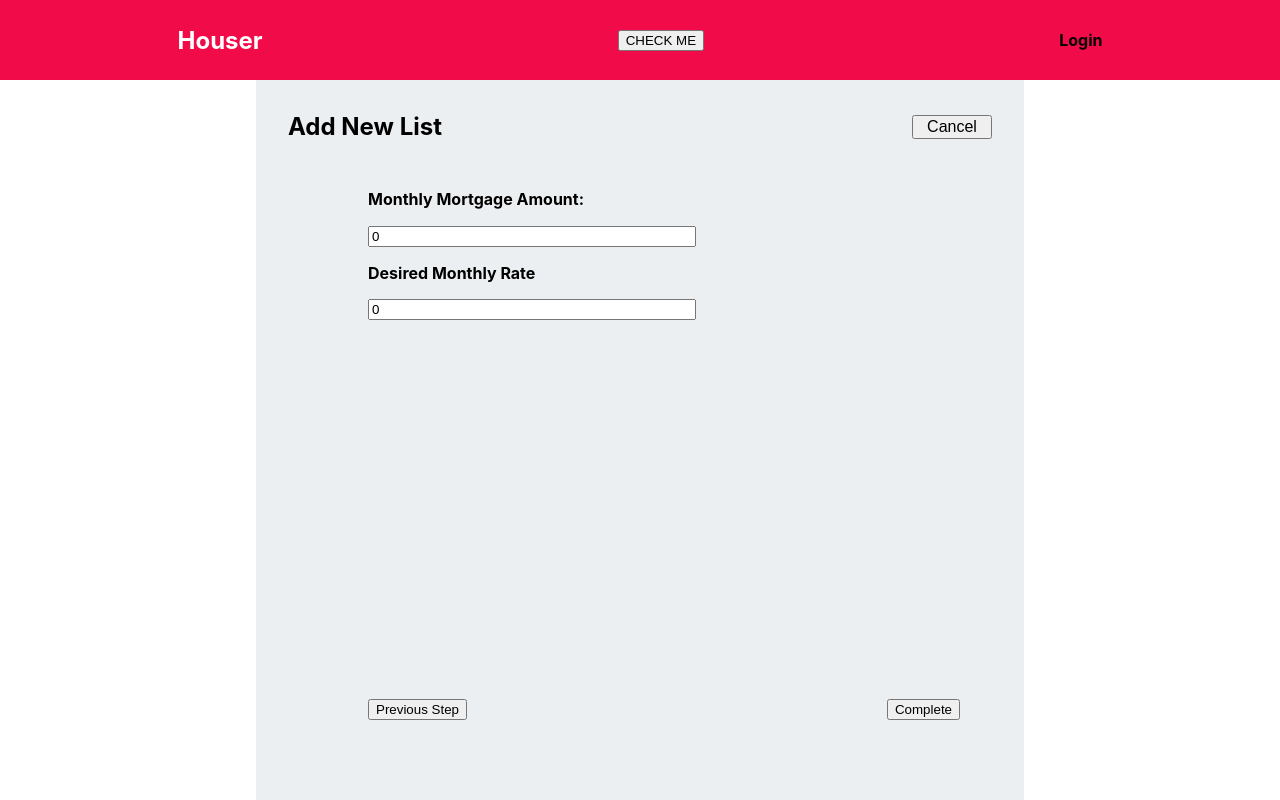
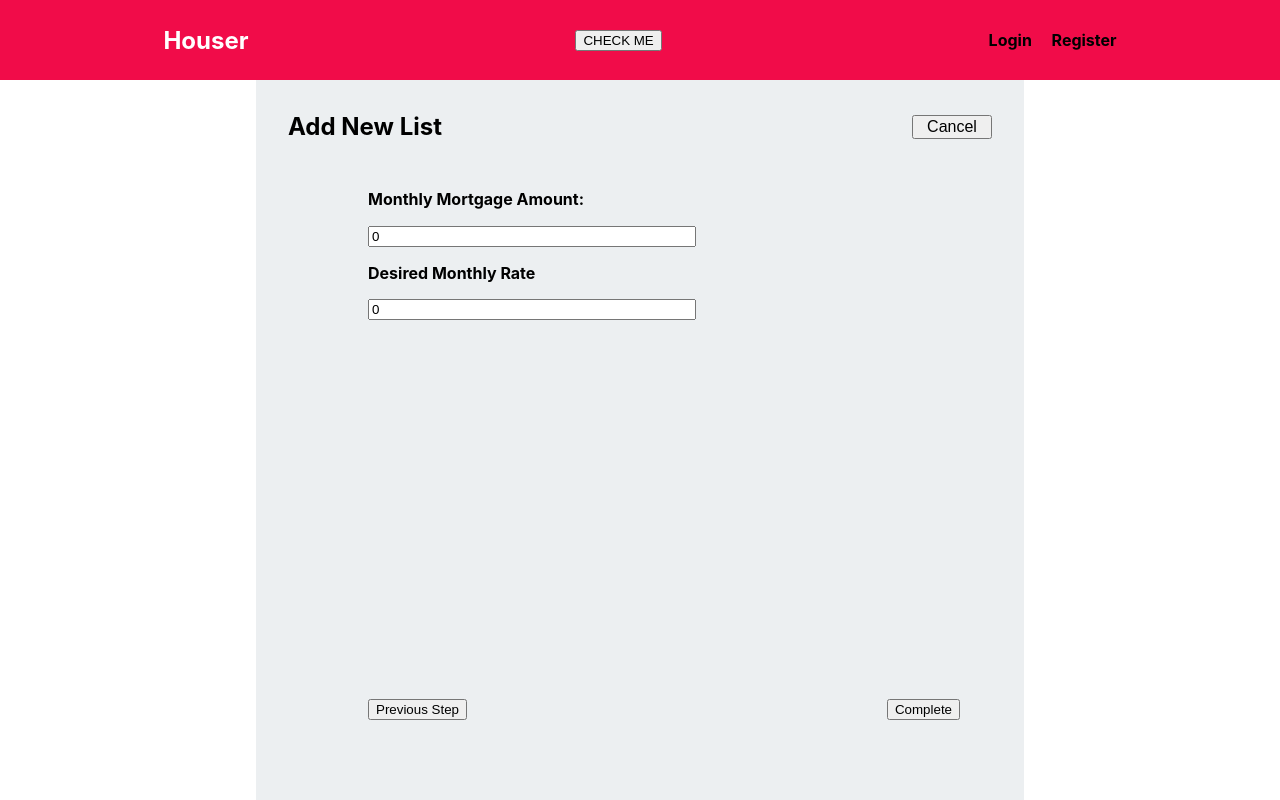
Before and after one commit to scottsf/apt-full-stack-app, a React (Create React App) app: page /wizard/step3 in a window 1280 px wide. Built offline with nearby package versions, Linux system fonts and the light colour scheme.

Commit message:
Add user registering feature

```diff
--- a/src/components/header/Header.js
+++ b/src/components/header/Header.js
@@ -11,7 +11,7 @@ class Header extends React.Component {
   logOut = () => {
     axios.get('/api/logout')
     this.props.updateUser('')
-    this.props.history.push('/api/logout')
+    this.props.history.push('/')
   }
 
   logIn = () => {
@@ -35,7 +35,11 @@ class Header extends React.Component {
           ?
             <h4 className="header_h4" onClick={() => this.logOut()}> Logout </h4>
           :
+          <div className="header_register">
             <h4 className="header_h4" onClick={() => this.logIn()}> Login </h4>
+            <h4 className="header_h4" onClick={() => this.logIn()}> Register </h4>
+
+          </div>
         }
       </div>
     )
--- a/src/components/header/header.scss
+++ b/src/components/header/header.scss
@@ -19,3 +19,10 @@
 .header_link {
   text-decoration: none;
 }
+
+.header_register {
+  display: flex;
+  justify-content: space-between;
+  align-items: center;
+  width: 8rem;
+}
```
